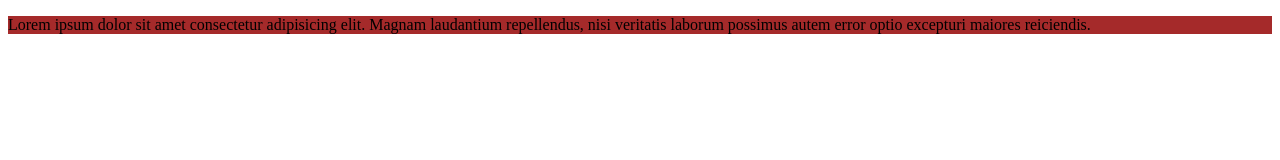
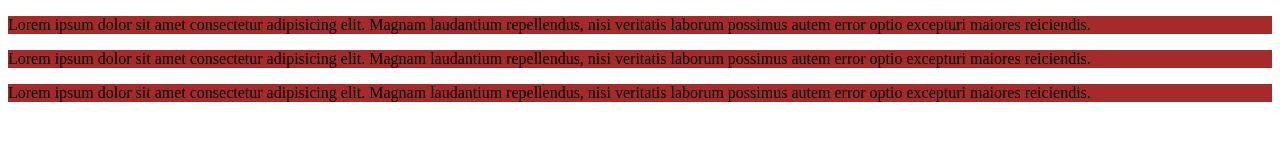
Before and after one commit to AshutoshMaran/LocalRepo, a plain HTML site: page index.html in a window 1280 px wide. Drawn offline with Linux system fonts and the light colour scheme.

Commit message:
added new feature

```diff
--- a/index.html
+++ b/index.html
@@ -13,5 +13,7 @@
 </head>
 <body>
     <p>Lorem ipsum dolor sit amet consectetur adipisicing elit. Magnam laudantium repellendus, nisi veritatis laborum possimus autem error optio excepturi maiores reiciendis.</p>
+    <p>Lorem ipsum dolor sit amet consectetur adipisicing elit. Magnam laudantium repellendus, nisi veritatis laborum possimus autem error optio excepturi maiores reiciendis.</p>
+    <p>Lorem ipsum dolor sit amet consectetur adipisicing elit. Magnam laudantium repellendus, nisi veritatis laborum possimus autem error optio excepturi maiores reiciendis.</p>
 </body>
 </html>
```
Also changed, not shown: 1 other file.
